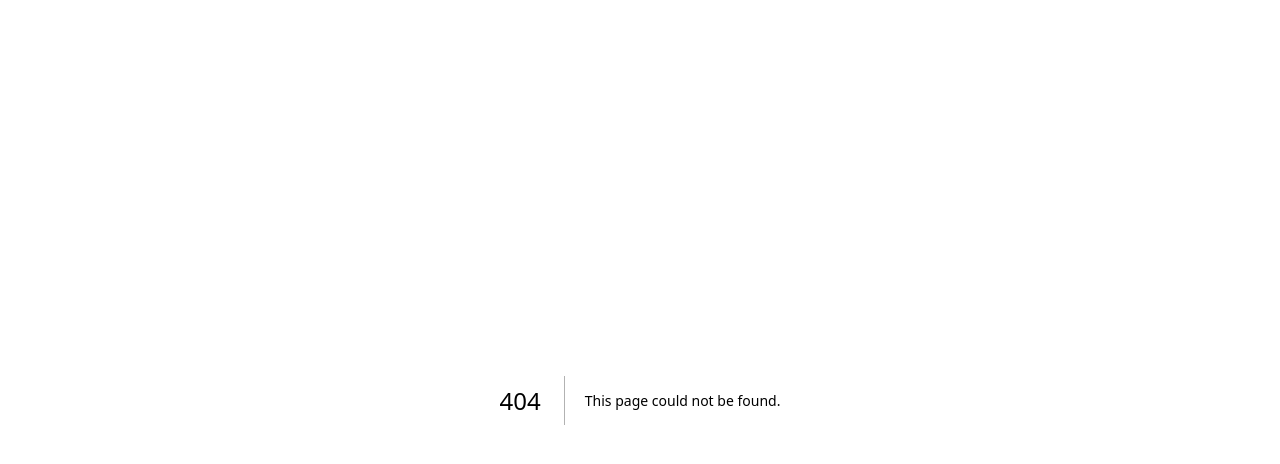
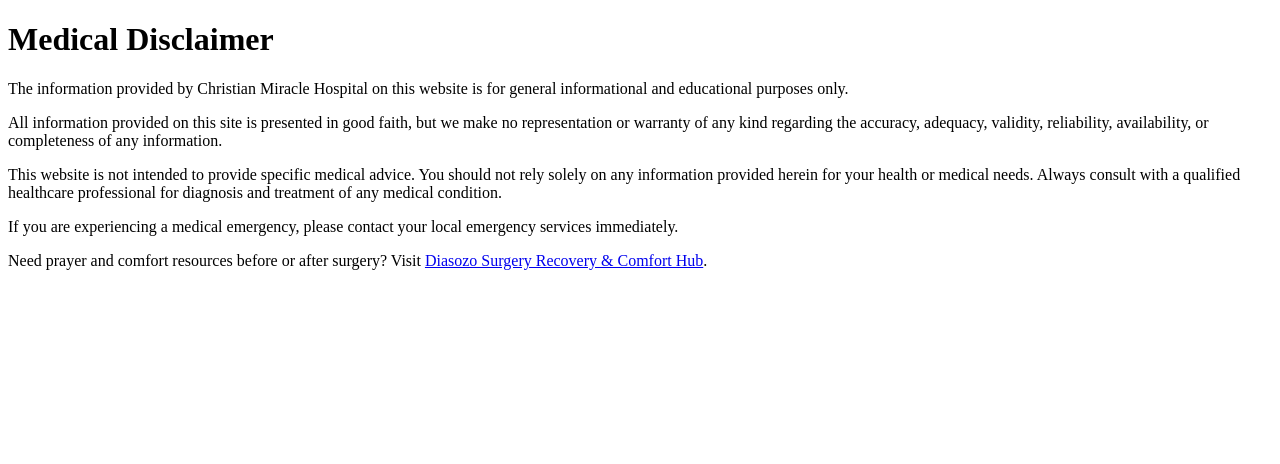
Before and after one commit to OlyMiracle/christian-miracle-hospital, a Next.js app: page /medical-disclaimer in a window 1280 px wide. Before the commit this address had no page. Shown: the top 464 px of the page. Built offline with nearby package versions, Linux system fonts and the light colour scheme.

Commit message:
Add Medical Disclaimer page
This page provides a medical disclaimer for Christian Miracle Hospital, outlining the limitations of the information provided and advising consultation with healthcare professionals.

```diff
--- /dev/null
+++ b/pages/medical-disclaimer.js
@@ -0,0 +1,22 @@
+import Head from 'next/head';
+
+export default function MedicalDisclaimer() {
+  return (
+    <>
+      <Head>
+        <title>Medical Disclaimer - Christian Miracle Hospital</title>
+        <meta name="description" content="Medical disclaimer for Christian Miracle Hospital. Information on this website is for educational purposes and does not replace professional medical advice." />
+      </Head>
+      <main>
+        <h1>Medical Disclaimer</h1>
+        <p>The information provided by Christian Miracle Hospital on this website is for general informational and educational purposes only.</p>
+        <p>All information provided on this site is presented in good faith, but we make no representation or warranty of any kind regarding the accuracy, adequacy, validity, reliability, availability, or completeness of any information.</p>
+        <p>This website is not intended to provide specific medical advice. You should not rely solely on any information provided herein for your health or medical needs. Always consult with a qualified healthcare professional for diagnosis and treatment of any medical condition.</p>
+        <p>If you are experiencing a medical emergency, please contact your local emergency services immediately.</p>
+      </main>
+      <footer>
+        <p>Need prayer and comfort resources before or after surgery? Visit <a href="https://diasozo-hub.vercel.app">Diasozo Surgery Recovery & Comfort Hub</a>.</p>
+      </footer>
+    </>
+  );
+}
```
